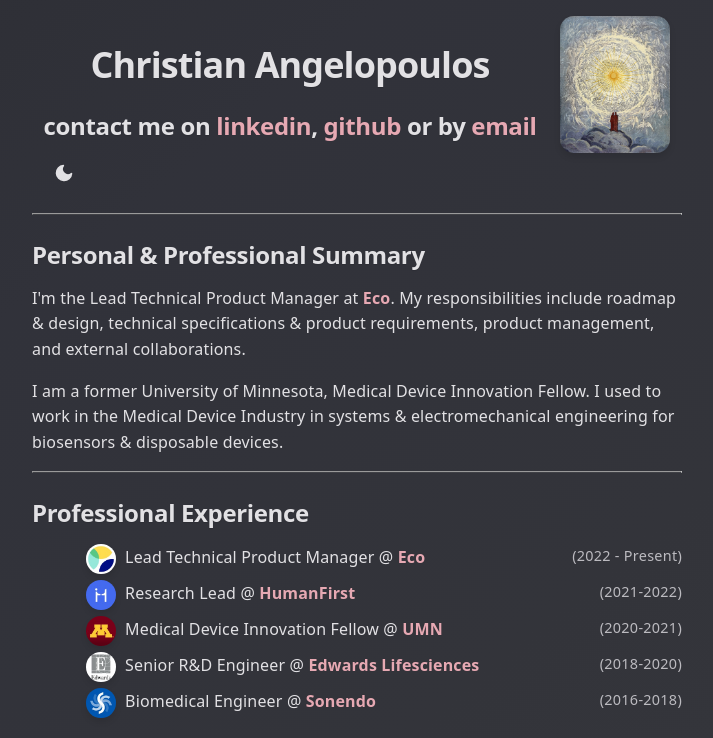
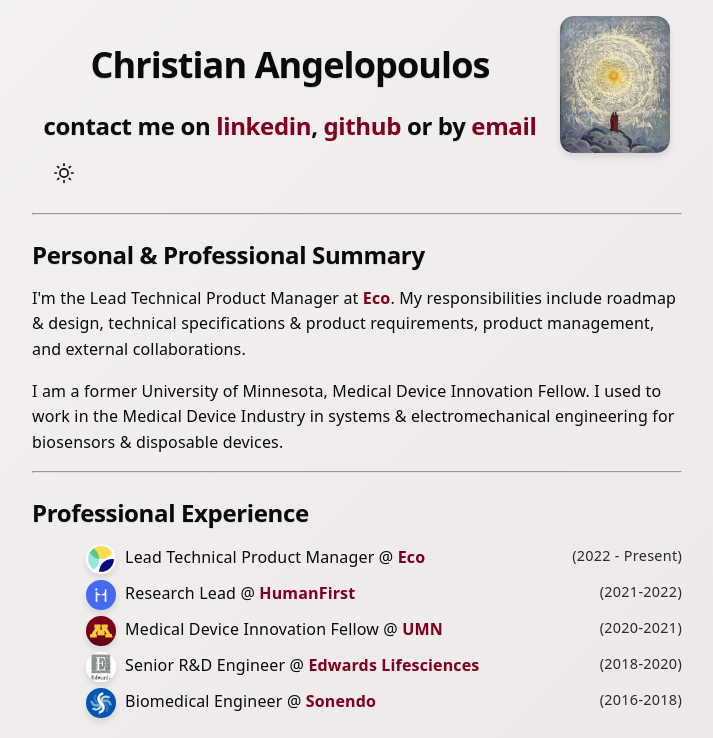
Before and after one commit to christianangelopoulos/angelopoulos.xyz, a website: page src/index.html in a window 1280 px wide. Both pictures are taken after a click on the button "Toggle dark mode". Shown: the top 738 px of the page, without its empty margins (283-996 px from the left). Drawn offline with Linux system fonts and the light colour scheme.

Commit message:
claude code bug fix take 2

```diff
--- a/src/index.html
+++ b/src/index.html
@@ -229,28 +229,61 @@
     </div>
 
     <script>
-        // Apply theme immediately to prevent flash and ensure button shows correct icon
-        const savedTheme = localStorage.getItem('theme');
-        const prefersDarkScheme = window.matchMedia('(prefers-color-scheme: dark)');
+        // Safe localStorage access
+        function getLocalStorage(key, defaultValue) {
+            try {
+                const value = localStorage.getItem(key);
+                return value !== null ? value : defaultValue;
+            } catch (e) {
+                console.warn('localStorage error:', e);
+                return defaultValue;
+            }
+        }
 
-        if (savedTheme === 'dark') {
+        function setLocalStorage(key, value) {
+            try {
+                localStorage.setItem(key, value);
+                return true;
+            } catch (e) {
+                console.warn('localStorage error:', e);
+                return false;
+            }
+        }
+
+        // Theme management
+        const prefersDarkScheme = window.matchMedia && window.matchMedia('(prefers-color-scheme: dark)');
+
+        // Apply theme immediately to prevent flash
+        function applyTheme() {
+            const savedTheme = getLocalStorage('theme', null);
+            const systemDarkMode = prefersDarkScheme && prefersDarkScheme.matches;
+
+            // Remove existing theme classes
+            document.documentElement.classList.remove('force-dark', 'force-light');
+
+            // Apply appropriate theme
+            if (savedTheme === 'dark' || (savedTheme === null && systemDarkMode)) {
                 document.documentElement.classList.add('force-dark');
             } else if (savedTheme === 'light') {
                 document.documentElement.classList.add('force-light');
             }
 
-        // Initialize theme icon immediately
+            // Update icon if possible
+            updateThemeIcon();
+        }
+
+        // Initialize theme icon
         function updateThemeIcon() {
             const themeToggle = document.getElementById('themeToggle');
-            if (!themeToggle) return; // Ensure element exists
+            if (!themeToggle) return;
+
+            const svg = themeToggle.querySelector('svg');
+            if (!svg) return;
 
             const isDark = document.documentElement.classList.contains('force-dark') ||
-                (!document.documentElement.classList.contains('force-light') && prefersDarkScheme.matches);
+                (!document.documentElement.classList.contains('force-light') && prefersDarkScheme && prefersDarkScheme.matches);
 
             const moonPath = "M21 12.79A9 9 0 1 1 11.21 3 7 7 0 0 0 21 12.79z";
-
-            const svg = themeToggle.querySelector('svg');
-            if (!svg) return; // Ensure SVG exists
 
             if (isDark) {
                 svg.innerHTML = `<path d="${moonPath}" fill="currentColor" stroke="currentColor"/>`;
@@ -269,20 +302,76 @@
             }
         }
 
-        // Try to update icon immediately, will retry during DOMContentLoaded if elements not available yet
+        // Toggle theme function
+        function toggleTheme() {
+            const hasForceLight = document.documentElement.classList.contains('force-light');
+            const hasDefaultDark = prefersDarkScheme && prefersDarkScheme.matches &&
+                                  !document.documentElement.classList.contains('force-light') &&
+                                  !document.documentElement.classList.contains('force-dark');
+
+            // Remove both classes
+            document.documentElement.classList.remove('force-dark', 'force-light');
+
+            // Toggle between light and dark
+            if (hasForceLight || hasDefaultDark) {
+                document.documentElement.classList.add('force-dark');
+                setLocalStorage('theme', 'dark');
+            } else {
+                document.documentElement.classList.add('force-light');
+                setLocalStorage('theme', 'light');
+            }
+
+            // Update the icon
             updateThemeIcon();
+        }
+
+        // Apply theme immediately
+        applyTheme();
+
+        // Set up visibility change detection for theme refresh
+        if (document.visibilityState !== undefined) {
+            document.addEventListener('visibilitychange', function() {
+                if (document.visibilityState === 'visible') {
+                    applyTheme();
+                }
+            });
+        }
+
+        // Set up media query listener for system theme changes
+        if (prefersDarkScheme) {
+            try {
+                prefersDarkScheme.addEventListener('change', applyTheme);
+            } catch (e) {
+                // Fallback for older browsers
+                try {
+                    prefersDarkScheme.addListener(applyTheme);
+                } catch (e2) {
+                    console.warn('Could not add media query listener', e2);
+                }
+            }
+        }
+
+        // Initialize fully when DOM is loaded
+        if (document.readyState === 'loading') {
+            document.addEventListener('DOMContentLoaded', setupDOM);
+        } else {
+            // DOM already loaded
+            setupDOM();
+        }
 
         // Preloader
         window.addEventListener('load', () => {
             const preloader = document.querySelector('.preloader');
+            if (preloader) {
                 preloader.classList.add('fade-out');
                 setTimeout(() => {
                     preloader.style.display = 'none';
                 }, 500);
+            }
         });
 
-        // Image loading and theme initialization
-        document.addEventListener('DOMContentLoaded', () => {
+        // Setup DOM interactions
+        function setupDOM() {
             // Image loading
             const images = document.querySelectorAll('img');
             images.forEach(img => {
@@ -295,37 +384,18 @@
                 }
             });
 
-            // Theme initialization - get fresh reference to themeToggle in case DOM fully loaded now
+            // Dark mode toggle
             const themeToggle = document.getElementById('themeToggle');
-
-            // Function to toggle theme - uses the updateThemeIcon function defined above
-            function toggleTheme() {
-                document.documentElement.classList.toggle('force-dark');
-                document.documentElement.classList.toggle('force-light');
-
-                // Save preference
-                const isDark = document.documentElement.classList.contains('force-dark');
-                localStorage.setItem('theme', isDark ? 'dark' : 'light');
-
-                // Update icon
-                updateThemeIcon();
+            if (themeToggle) {
+                themeToggle.addEventListener('click', toggleTheme);
+                updateThemeIcon(); // Ensure icon is updated
             }
 
-            if (themeToggle) {
-                // Listen for clicks on the toggle
-                themeToggle.addEventListener('click', toggleTheme);
-
-                // Listen for system theme changes
-                prefersDarkScheme.addEventListener('change', updateThemeIcon);
-
-                // Ensure icon is updated now that DOM is loaded
-                updateThemeIcon();
-            }
-
-            // Menu toggle
+            // Menu toggle functionality
             const menuToggle = document.getElementById('menuToggle');
             const popupMenu = document.querySelector('.popup-menu');
 
+            if (menuToggle && popupMenu) {
                 menuToggle.addEventListener('click', () => {
                     popupMenu.classList.toggle('active');
                 });
@@ -336,7 +406,8 @@
                         popupMenu.classList.remove('active');
                     }
                 });
-        });
+            }
+        }
     </script>
 </body>
 
```
Lines whose indentation alone changed are shown as unchanged.
